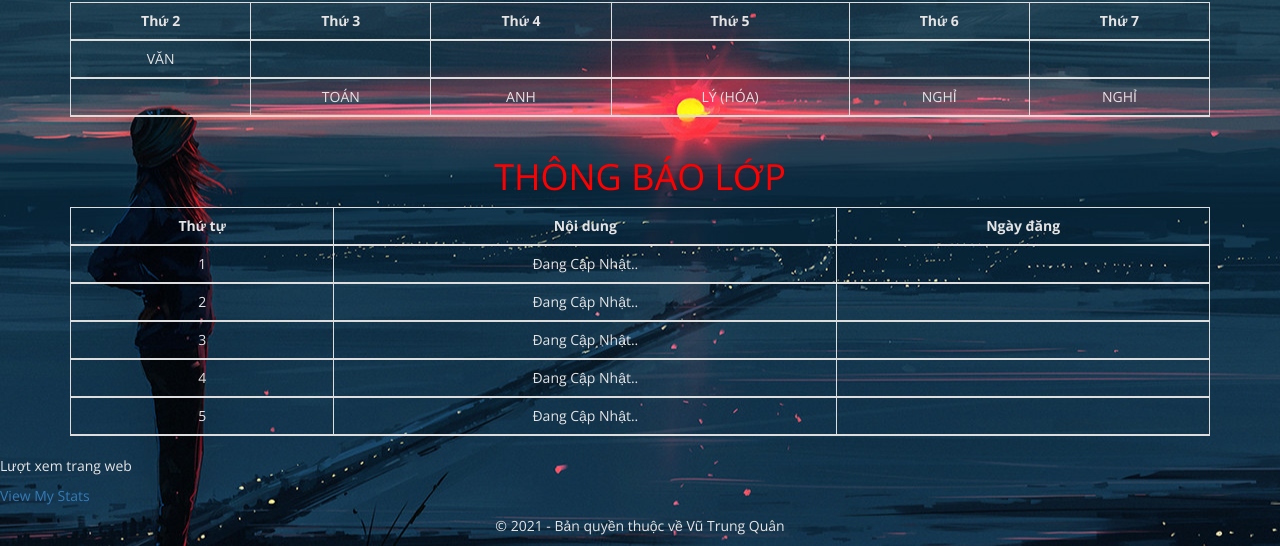
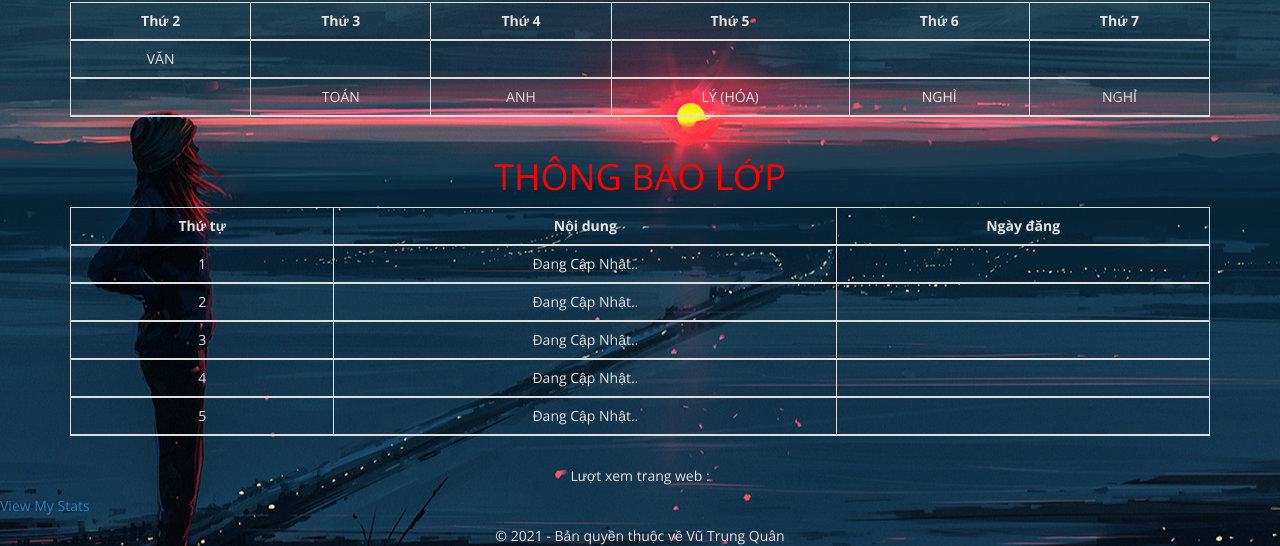
Before and after one commit to trungquanprod/thoikhoabieu-tk, a plain HTML site: page index.html in a window 1280 px wide. Shown: the part 464-1010 px from the top of the page. Drawn offline with nearby package versions, Linux system fonts and the light colour scheme; grey boxes are pictures that could not be loaded.

Commit message:
Update index.html

```diff
--- a/index.html
+++ b/index.html
@@ -209,7 +209,7 @@
 </tbody>
 </table>
 </div>
-    <p>Lượt xem  trang web</p>
+   <p><center><div class="_2o2-Fo">Lượt xem trang web :</div></center></p>
    <!-- Default Statcounter code for thoikhoabieuvn.tk
 http://thoikhoabieuvn.tk -->
 <center><script type="text/javascript">
```
